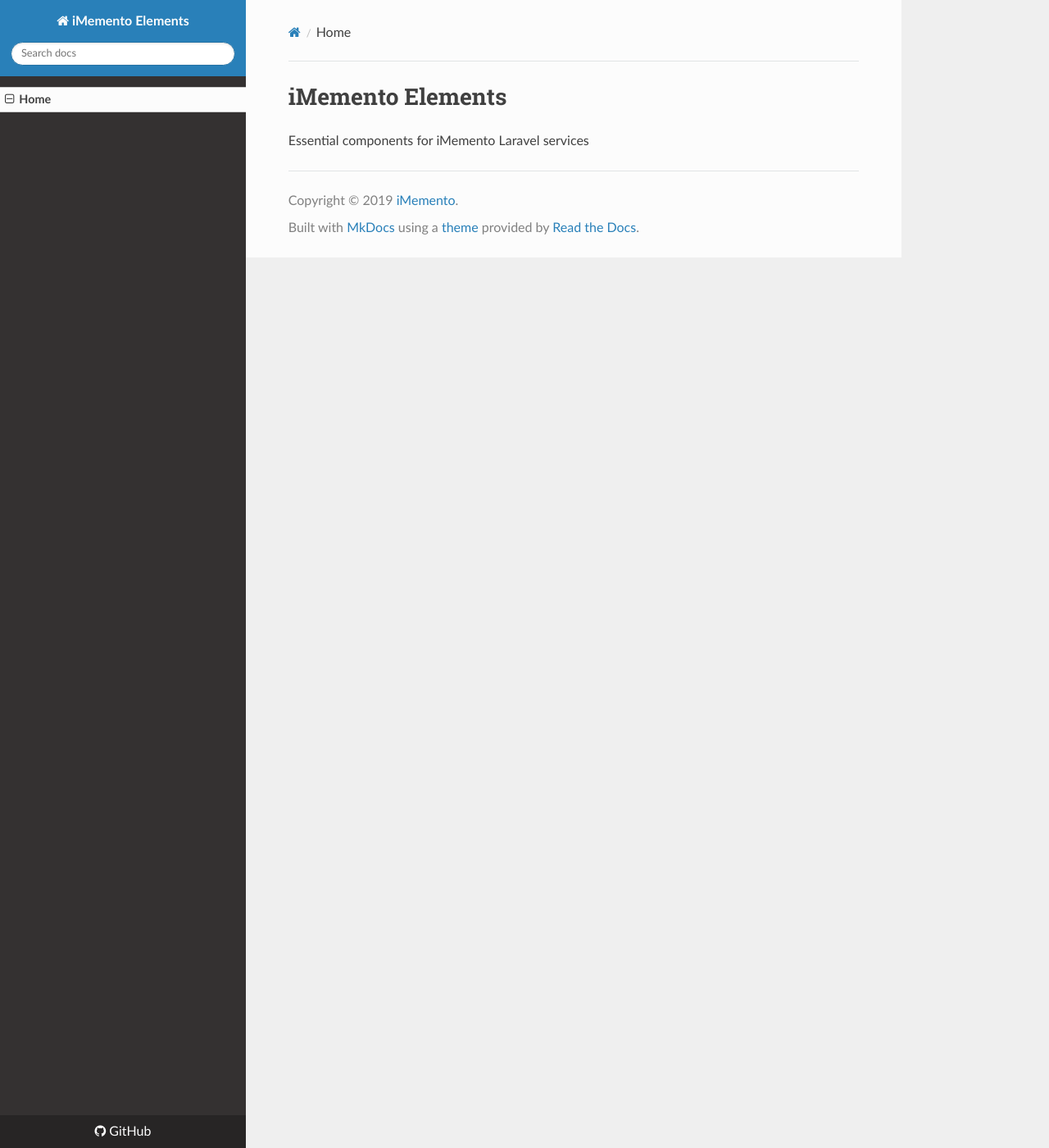
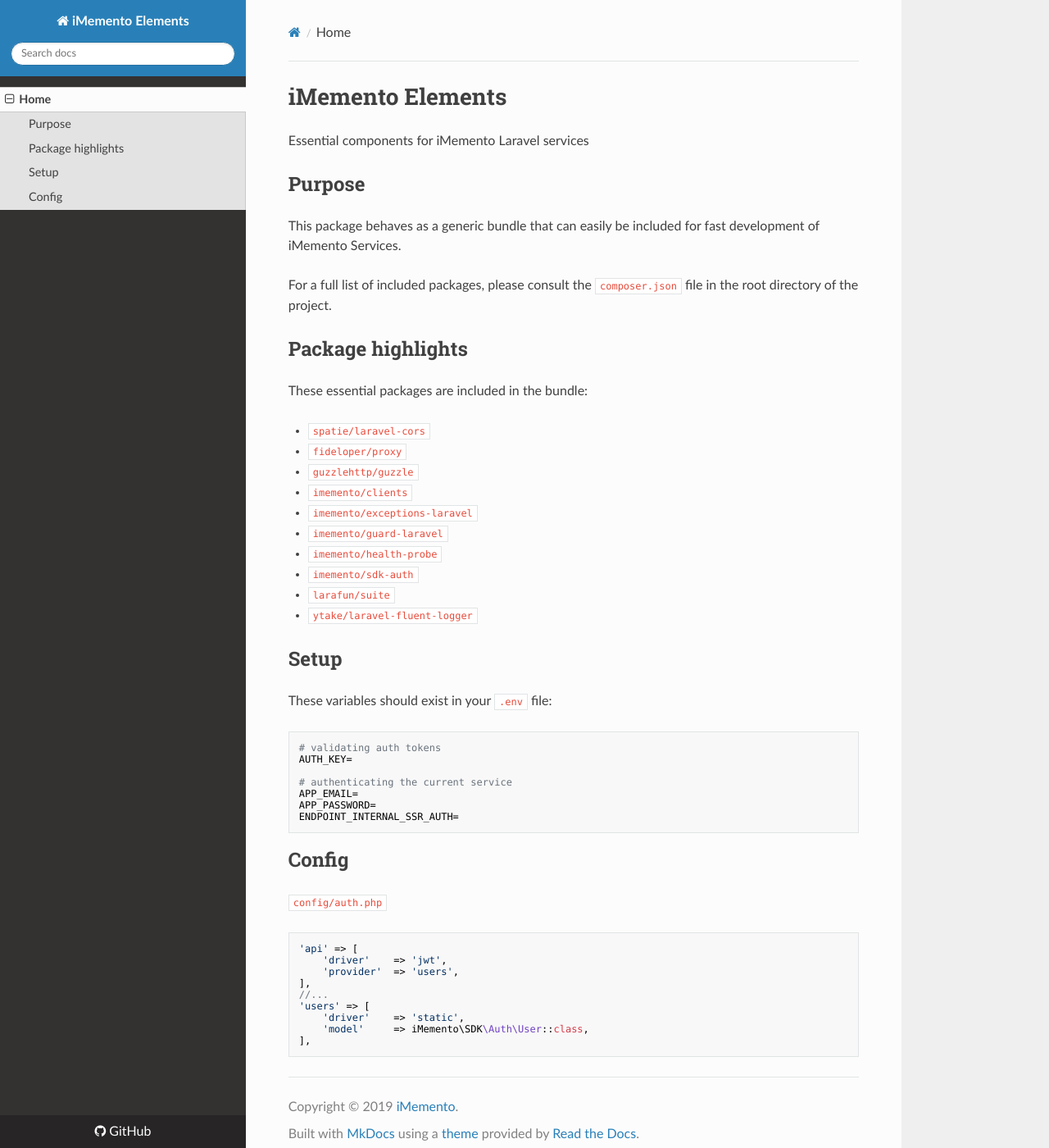
Before and after one commit to mementohub/elements, an MkDocs documentation site: the page built from docs/index.md, in a window 1280 px wide and 1400 px high. Shown: the whole window at 82% size. Built offline with MkDocs 1.6.1, drawn with Linux system fonts in a browser that asks for light colours; nearby versions of some CDN libraries.

Commit message:
extended documentation

````diff
--- a/docs/index.md
+++ b/docs/index.md
@@ -1,3 +1,52 @@
 # iMemento Elements
 
 Essential components for iMemento Laravel services
+
+## Purpose
+
+This package behaves as a generic bundle that can easily be included for fast development of iMemento Services.
+
+For a full list of included packages, please consult the `composer.json` file in the root directory of the project.
+
+## Package highlights
+
+These essential packages are included in the bundle:
+
+* `spatie/laravel-cors`
+* `fideloper/proxy`
+* `guzzlehttp/guzzle`
+* `imemento/clients`
+* `imemento/exceptions-laravel`
+* `imemento/guard-laravel`
+* `imemento/health-probe`
+* `imemento/sdk-auth`
+* `larafun/suite`
+* `ytake/laravel-fluent-logger`
+
+## Setup
+
+These variables should exist in your `.env` file:
+```bash
+# validating auth tokens
+AUTH_KEY=
+
+# authenticating the current service
+APP_EMAIL=
+APP_PASSWORD=
+ENDPOINT_INTERNAL_SSR_AUTH=
+```
+
+## Config
+
+`config/auth.php`
+```php
+'api' => [
+	'driver' 	=> 'jwt',
+	'provider' 	=> 'users',
+],
+//...
+'users' => [
+	'driver' 	=> 'static',
+	'model' 	=> iMemento\SDK\Auth\User::class,
+],
+```
````
